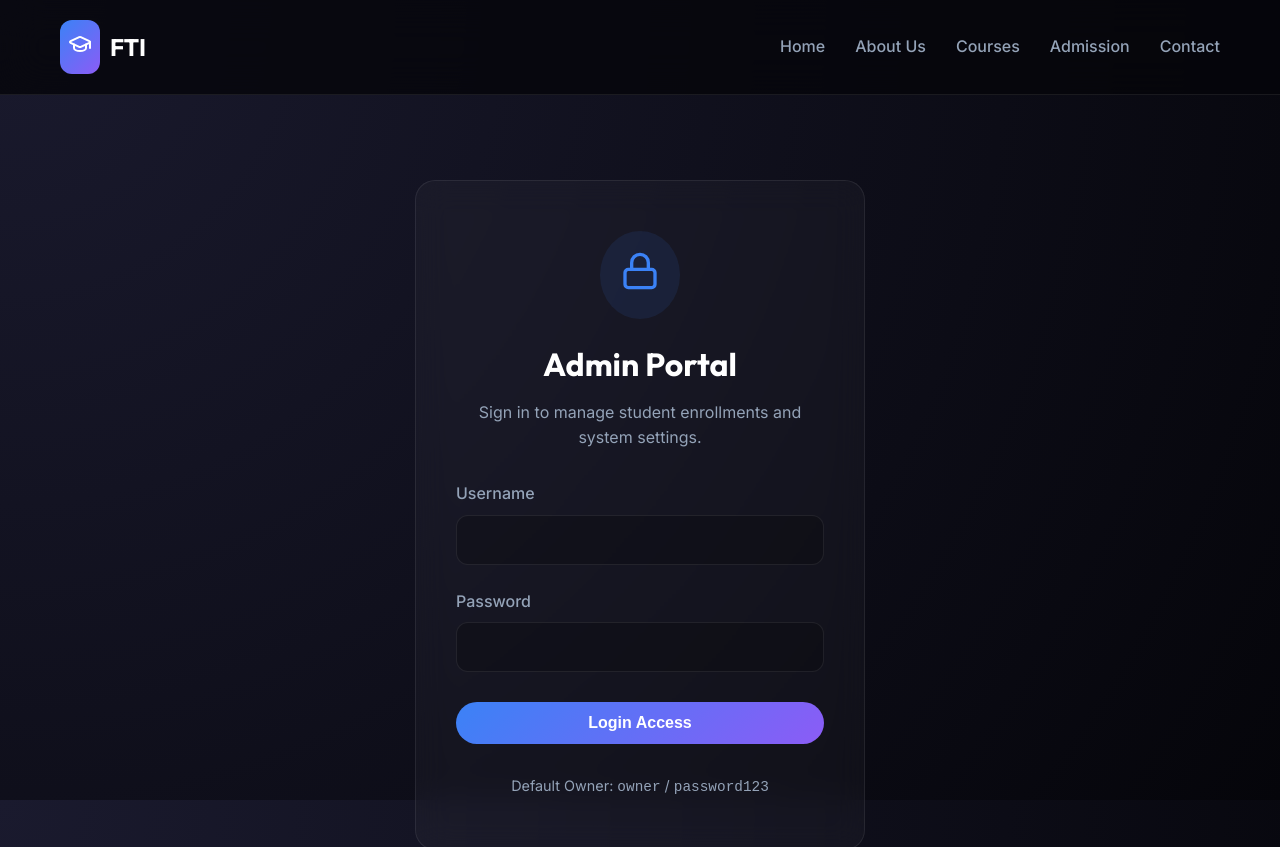
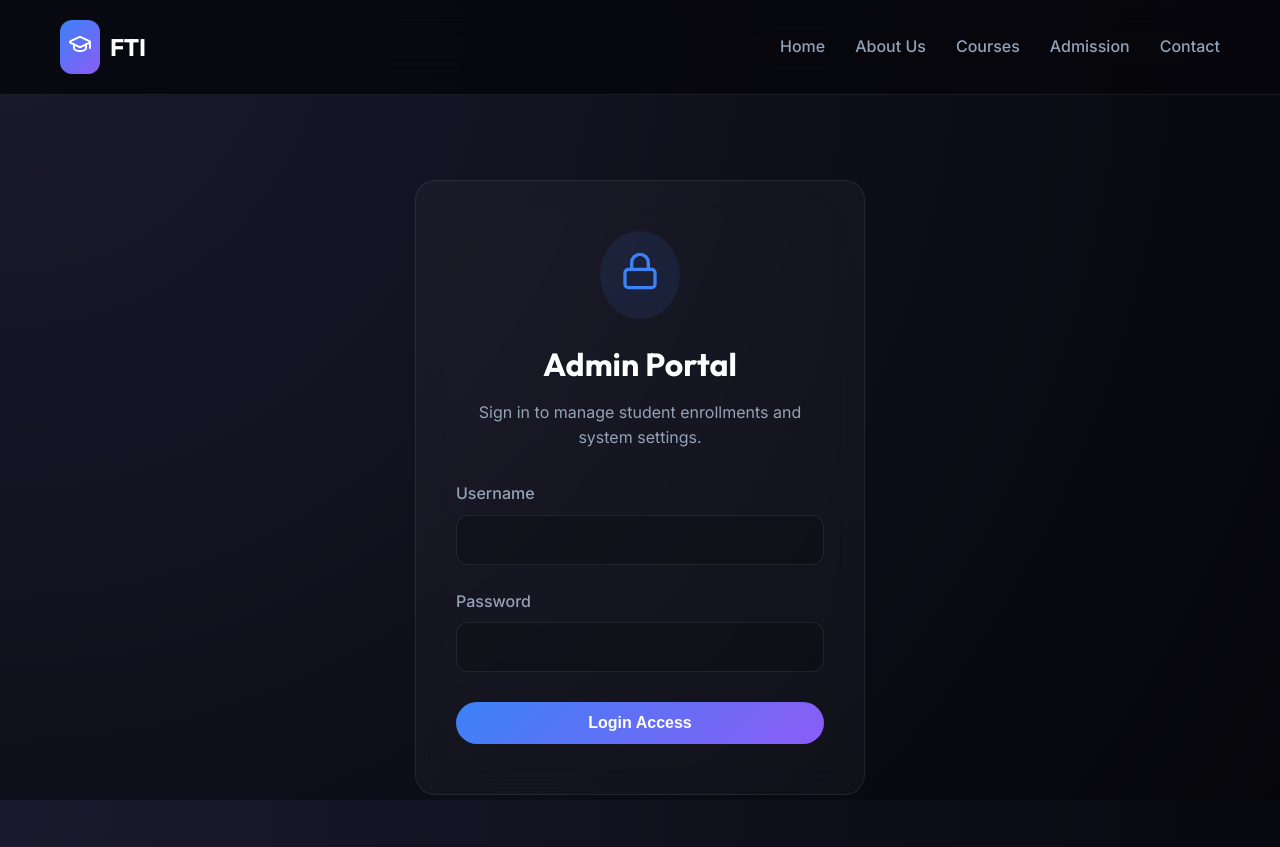
Before and after one commit to abish05/FTI-WEBSITE, a React (Vite) app: page /admin in a window 1280 px wide. Shown: the top 847 px of the page. Built offline with nearby package versions, Linux system fonts and the light colour scheme.

Commit message:
feat: hide default credentials

```diff
--- a/src/pages/AdminLogin.jsx
+++ b/src/pages/AdminLogin.jsx
@@ -86,9 +86,7 @@ const AdminLogin = () => {
                     </button>
                 </form>
 
-                <div style={{ marginTop: '30px', fontSize: '0.9rem', color: 'var(--text-secondary)' }}>
-                    <p>Default Owner: <code>owner</code> / <code>password123</code></p>
-                </div>
+
             </div>
         </div>
     );
```
